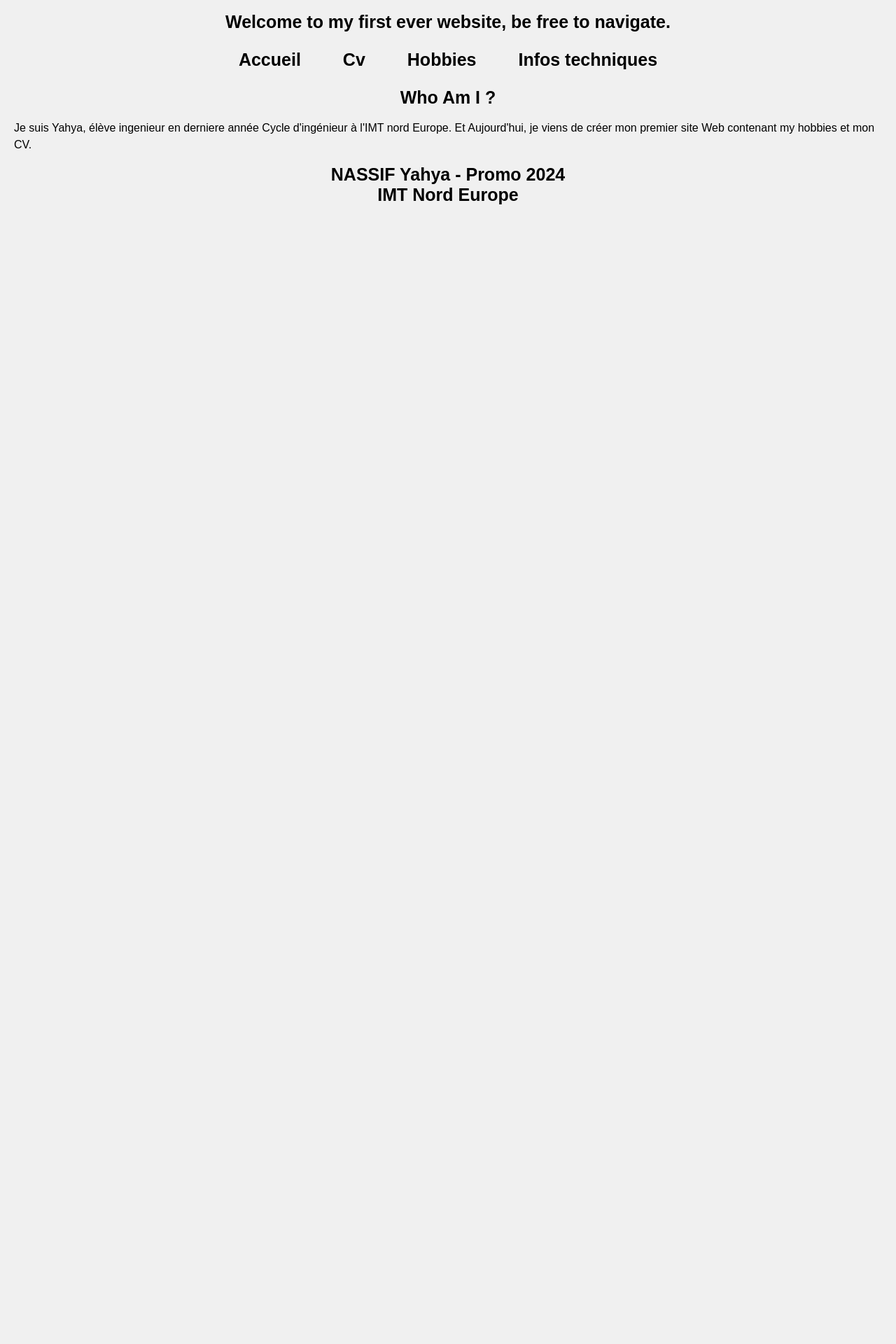
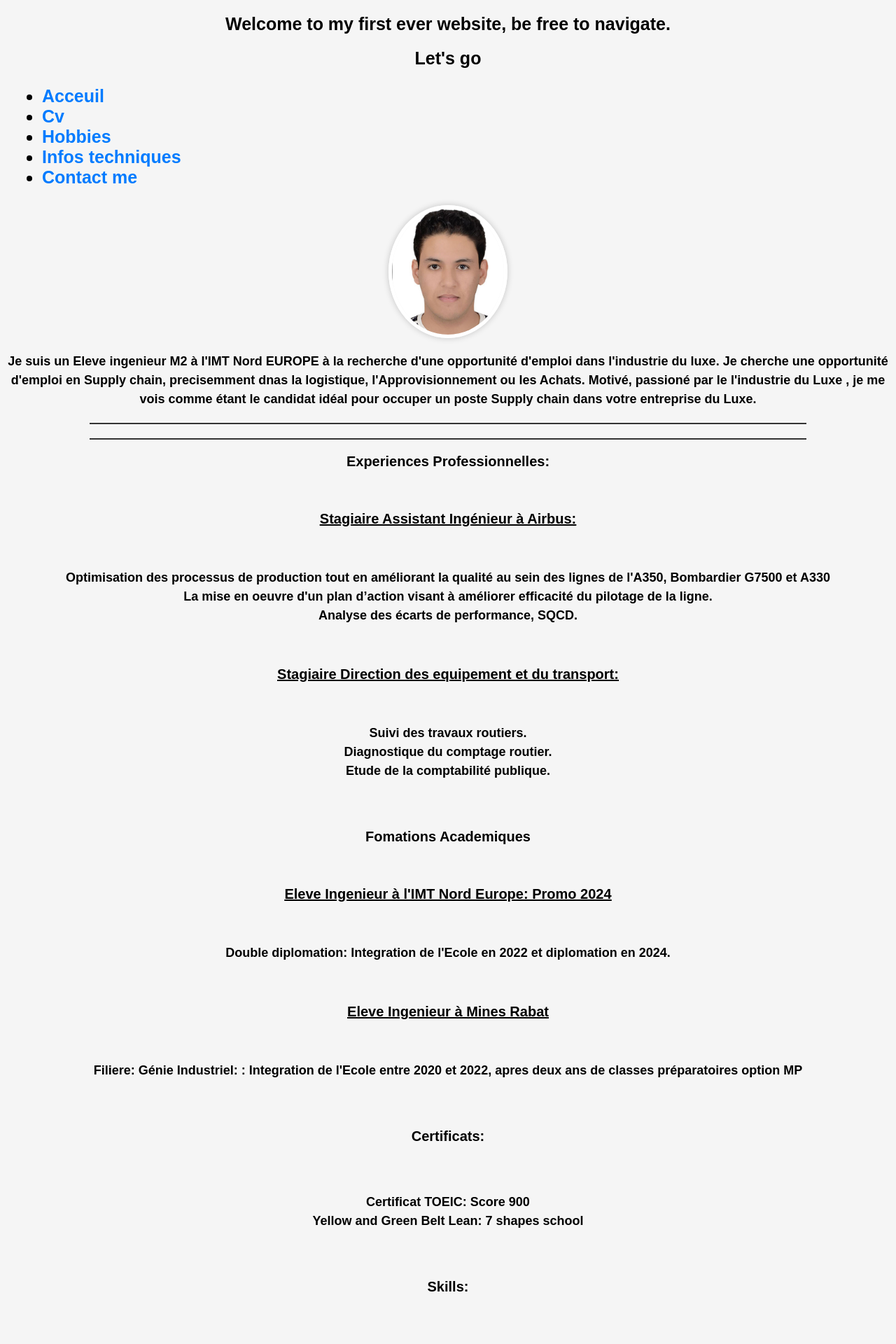
Before and after one commit to Yahya2901/IDAW, a PHP site: page /index.php?page=Cv in a window 1280 px wide. Shown: the top 1920 px of the page at 70% size. Before the commit the page ends 292 px from the top, so only its background shows below. Run offline with PHP 8.4, Linux system fonts and the light colour scheme.

Commit message:
Jusqu'à partie 6

```diff
--- a/SitePro/v3/Cv.php
+++ b/SitePro/v3/Cv.php
@@ -1,6 +1,4 @@
-<?php
-require_once('template_header.php');
-?>
+
 
 <h1>
 <img src="Personal Photo.jpg"  alt="Personal Photo">
@@ -15,10 +13,7 @@ require_once('template_header.php');
 </h1>
 
     <hr>
-            <?php
-            require_once('template_menu.php');
-            renderMenuToHTML('Cv');
-            ?>
+
 
     </p>
     <hr>
@@ -154,8 +149,6 @@ Allemand: Niveau débutant
 </p>
 <hr>
 
-<?php
-require_once('template_footer.php');
-?>
+
 
 </html>
--- a/SitePro/v3/Style.css
+++ b/SitePro/v3/Style.css
@@ -1,102 +1,85 @@
 /* Style pour le corps de la page */
 body {
     font-family: Arial, sans-serif;
-    background-color: #f0f0f0;
+    background-color: #f5f5f5;
     margin: 0;
     padding: 0;
-}
-
-/* Style pour l'en-tête (h1) */
-h1 {
-
-    font-size: 25px;
+    display: flex;
+    flex-direction: column;
+    align-items: center;
     text-align: center;
 }
 
-/* Style pour les sous-titres (h2) */
-h2 {
-    font-size: 20px;
+/* Style pour l'en-tête avec l'image et le texte */
+h1 {
+    font-size: 32px;
+    margin: 20px 0;
 }
 
-/* Style pour l'image */
 img {
-    height: 180px;
-    width: 160px;
-    display: block;
-    margin: 0 auto;
+    border-radius: 50%; /* Pour un effet de cercle autour de la photo */
+    width: 150px;
+    height: 150px;
+    object-fit: cover; /* Pour ajuster la taille de l'image */
+    border: 5px solid #fff; /* Bordure blanche autour de la photo */
+    box-shadow: 0 0 10px rgba(0, 0, 0, 0.2); /* Ombre légère autour de la photo */
 }
 
-/* Style pour la section des expériences professionnelles */
-h3 u {
+/* Style pour le paragraphe de présentation */
+p {
+    font-size: 18px;
+    line-height: 1.5;
+    margin: 20px 0;
+}
+
+/* Style pour les titres de section */
+h2 {
+    font-size: 24px;
+    margin: 20px 0;
+}
+
+/* Style pour les sous-titres */
+h3 {
+    font-size: 20px;
+    margin: 10px 0;
     text-decoration: underline;
 }
 
-/* Style pour la section de la liste de navigation */
-.menu {
-    text-align: center;
+/* Style pour les listes à puces */
+ul {
+    text-align: left;
+    list-style-type: disc;
+    margin-left: 20px;
 }
 
-.menu p {
-    font-weight: bold;
+/* Style pour les lignes horizontales */
+hr {
+    border: none;
+    border-top: 2px solid #333;
+    width: 80%;
+    margin: 20px auto;
 }
 
-.menu ul {
-    list-style-type: none;
-    padding: 0;
+/* Style pour les liens */
+a {
+    color: #007BFF;
+    text-decoration: none;
+    transition: color 0.3s;
 }
 
-.menu li {
-    display: inline;
-    margin-right: 20px;
+a:hover {
+    color: #0056b3;
 }
 
-.menu a {
-    text-decoration: none;
-    color: #333;
+/* Style pour les compétences et les langues */
+p.skills {
+    font-size: 16px;
     font-weight: bold;
+    margin: 10px 0;
 }
 
-/* Style pour les sections de texte */
-p {
-    margin: 0 20px;
-    line-height: 1.5;
+/* Style pour les centres d'intérêt */
+p.interests {
+    font-size: 16px;
+    margin: 10px 0;
 }
-
-/* Style pour la section des certificats et des compétences */
-h2 {
-    font-size: 20px;
-    margin-top: 20px;
-}
-
-/* Style pour la liste des compétences */
-ul {
-    list-style-type: square;
-    margin-left: 20px;
-    padding-left: 0;
-}
-
-/* Style pour les éléments de liste */
-li {
-    margin-bottom: 10px;
-}
-
-/* Style pour la ligne de séparation */
-hr {
-    border: 1px solid #ccc;
-    margin: 20px 0;
-}
-/* Style pour tous les liens du menu */
-.menu ul li a {
-    color: #000; /* Couleur du texte par défaut */
-    background-color: transparent; /* Fond transparent par défaut */
-    padding: 10px 20px; /* Espace autour du texte pour le remplissage */
-    text-decoration: none; /* Supprime les soulignements par défaut des liens */
-    transition: background-color 0.3s; /* Animation de transition pour une couleur de fond fluide */
-}
-
-/* Style pour les liens actifs (sélectionnés) du menu */
-.menu ul li a:hover,
-.menu ul li a:focus {
-    background-color: #ff0000; /* Couleur de fond différente pour les liens au survol ou au focus */
-    color: #fff; /* Couleur du texte pour les liens au survol ou au focus */
-}
--- /dev/null
+++ b/SitePro/v3/contact.php
@@ -0,0 +1 @@
+meow
--- a/SitePro/v3/index.php
+++ b/SitePro/v3/index.php
@@ -1,26 +1,34 @@
+
+
+
+<link rel="stylesheet" href="Style.css">
 <?php
-require_once('template_header.php');
+require_once("template_header.php");
+require_once("template_menu.php");
+$currentPageId = 'accueil';
+if(isset($_GET['page'])) {
+$currentPageId = $_GET['page'];
+}
 ?>
-</body>
-    <head>
-        <title>
-            Site web
-        </title>
+<header class="bandeau_haut">
+<h1 class="titre">Let's go</h1>
+</header>
+<?php
+renderMenuToHTML($currentPageId);
 
-        <?php
-           require_once('template_menu.php');
-           renderMenuToHTML('index');
-        ?>
-        </body>
-    </head>
-<h1>
-    Who Am I ?
-</h1>
-<p>
-    Je suis Yahya, élève ingenieur en derniere année Cycle d'ingénieur à l'IMT nord Europe. Et Aujourd'hui, je viens de créer mon premier site Web contenant my hobbies et mon CV.
-</p>
-<link rel="stylesheet" href="styles2.css">
+?>
+<section class="corps">
 <?php
-require_once('template_footer.php');
+$pageToInclude = $currentPageId . ".php";
+if(is_readable($pageToInclude))
+require_once($pageToInclude);
+
+else
+require_once("error.php");
 ?>
+</section>
+<?php
+require_once("template_footer.php");
+?>
+
 </html>
--- a/SitePro/v3/template_menu.php
+++ b/SitePro/v3/template_menu.php
@@ -3,18 +3,28 @@
 function renderMenuToHTML($currentPageId){
     $mymenu = array(
         // idPage titre
-        'index' => array( 'Accueil' ),
+        'acceuil' => array( 'Acceuil' ),
         'cv' => array( 'Cv' ),
         'hobbies' => array('Hobbies'),
-        'infos-techniques' => array('Infos techniques')
+        'infos-techniques' => array('Infos techniques'),
+        'contact' => array('Contact me')
         );
+
+        if(isset($_GET['page'])){
+            $currentPageId = $_GET['page'];
+        }
+
+
+
         echo '<nav class="menu">';
         echo '<ul>';
         foreach($mymenu as $pageId => $pageParameters) {
+            $link = "index.php?page=" . $pageId ;
+
             if($pageId == $currentPageId) {
-                echo '<li><a id="currentpage" href="' . $pageId . '.php">' . $pageParameters[0] . '</a></li>';
+                echo '<li><a id="currentpage" href="' . $link .  '">' . $pageParameters[0] . '</a></li>';
             } else {
-                echo '<li><a href="' . $pageId . '.php">' . $pageParameters[0] . '</a></li>';
+                echo '<li><a href="' . $link . '">' . $pageParameters[0] . '</a></li>';
             }
         }
         echo '</ul>';
```
Also changed, not shown: SitePro/v3/Hobbies.php (+3 -10 lines), SitePro/v3/acceuil.php (+1 -26 lines), SitePro/v3/infos-techniques.php (+0 -15 lines).
